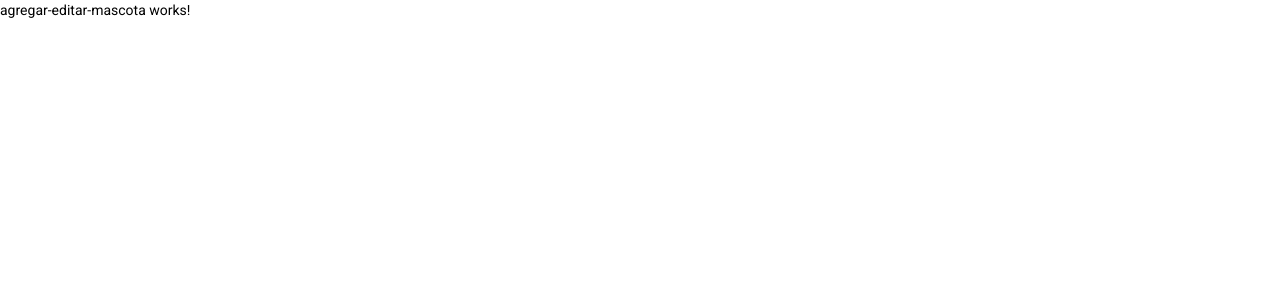
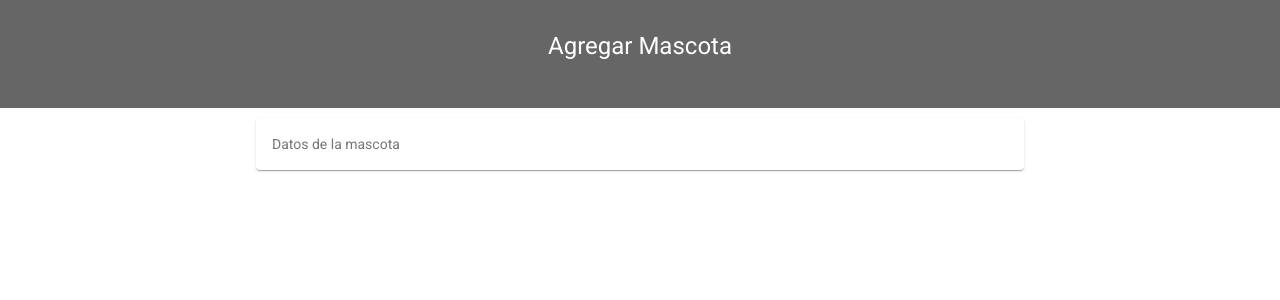
Before and after one commit to anachavel/.NET-Core-6-y-Angular, an Angular app in the folder Angular/FE-CRUDMascotas/: page /agregarMascota in a window 1280 px wide. Shown: the top 300 px of the page. Built offline with nearby package versions, Linux system fonts and the light colour scheme.

Commit message:
Añado página para poder agregar unsa mascota

```diff
--- a/Angular/FE-CRUDMascotas/src/app/components/agregar-editar-mascota/agregar-editar-mascota.component.css
+++ b/Angular/FE-CRUDMascotas/src/app/components/agregar-editar-mascota/agregar-editar-mascota.component.css
@@ -0,0 +1,3 @@
+.card {
+    margin-top: 10px;
+}
--- a/Angular/FE-CRUDMascotas/src/app/components/agregar-editar-mascota/agregar-editar-mascota.component.html
+++ b/Angular/FE-CRUDMascotas/src/app/components/agregar-editar-mascota/agregar-editar-mascota.component.html
@@ -1 +1,13 @@
-<p>agregar-editar-mascota works!</p>
+<div class="title">
+  <h1>Agregar Mascota</h1>
+</div>
+
+<app-spinner *ngIf="loading"></app-spinner>
+
+<div class="container">
+  <mat-card class="card">
+    <mat-card-subtitle>
+      Datos de la mascota
+    </mat-card-subtitle>
+  </mat-card>
+</div>
--- a/Angular/FE-CRUDMascotas/src/app/components/agregar-editar-mascota/agregar-editar-mascota.component.ts
+++ b/Angular/FE-CRUDMascotas/src/app/components/agregar-editar-mascota/agregar-editar-mascota.component.ts
@@ -6,8 +6,13 @@ import { Component, OnInit } from '@angular/core';
   styleUrls: ['./agregar-editar-mascota.component.css']
 })
 export class AgregarEditarMascotaComponent implements OnInit {
+  loading: boolean; // Declaro aquí la variable
+  // También puedo ponerlo aquí todo junto: "loading: boolean = false";
+  // NOTA: cuando en el html pongo *ngIf="loading", significa que quiero que se muestre solo cuando, en este caso, "loading" sea true
 
-  constructor() { }
+  constructor() {
+    this.loading = false; // Inicializo aquí la variable
+  }
 
   ngOnInit(): void {
   }
```
